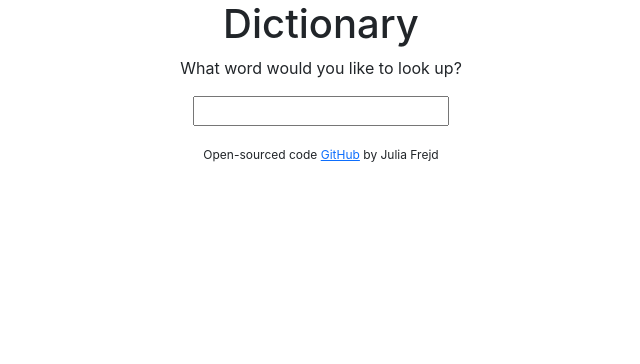
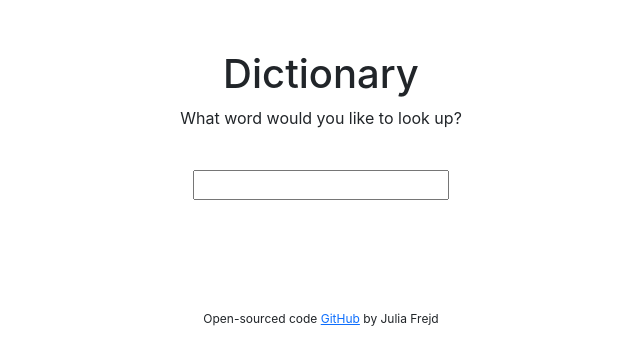
Before and after one commit to juliafrejd/dictionary-project, a React (Create React App) app: page / in a window 1280 px wide. Shown: the top 364 px of the page, without its empty margins (319-959 px from the left). Built offline with nearby package versions, Linux system fonts and the light colour scheme.

Commit message:
Adding display of word and definition

```diff
--- a/src/Dictionary.css
+++ b/src/Dictionary.css
@@ -1,3 +1,13 @@
 .Dictionary {
+  max-width: 700px;
+  margin: 0 auto;
+  padding: 50px;
+}
+.Dictionary h1,
+.Dictionary p {
   text-align: center;
 }
+.Dictionary form {
+  text-align: center;
+  margin: 40px 0;
+}
--- a/src/Dictionary.js
+++ b/src/Dictionary.js
@@ -1,12 +1,16 @@
 import React, { useState } from "react";
 import axios from "axios";
+import ShowResults from "./ShowResults";
 import "./Dictionary.css";
 
 export default function Dictionary() {
   let [keyword, setKeyword] = useState(" ");
+  let [showResults, setShowResults] = useState(null);
 
   function handleResponse(response) {
     console.log(response.data.meanings[0]);
+    console.log(response.data.meanings[0].definition);
+    setShowResults(response.data);
   }
 
   function search(event) {
@@ -28,6 +32,7 @@ export default function Dictionary() {
       <form onSubmit={search}>
         <input type="search" onChange={handleKeywordChange} />
       </form>
+      <ShowResults showResults={showResults} />
     </div>
   );
 }
--- /dev/null
+++ b/src/ShowResults.css
@@ -0,0 +1,6 @@
+.ShowResults {
+  padding: 20px 0;
+}
+.ShowResults h5 {
+  opacity: 0.8;
+}
--- /dev/null
+++ b/src/ShowResults.js
@@ -0,0 +1,19 @@
+import React from "react";
+import "./ShowResults.css";
+
+export default function ShowResults(props) {
+  if (props.showResults) {
+    return (
+      <div className="ShowResults">
+        <h2>{props.showResults.word}</h2>
+        <h5>/{props.showResults.phonetic}/</h5>
+
+        {props.showResults.meanings.map(function (meaning, index) {
+          return meaning.definition[0];
+        })}
+      </div>
+    );
+  } else {
+    return null;
+  }
+}
```
